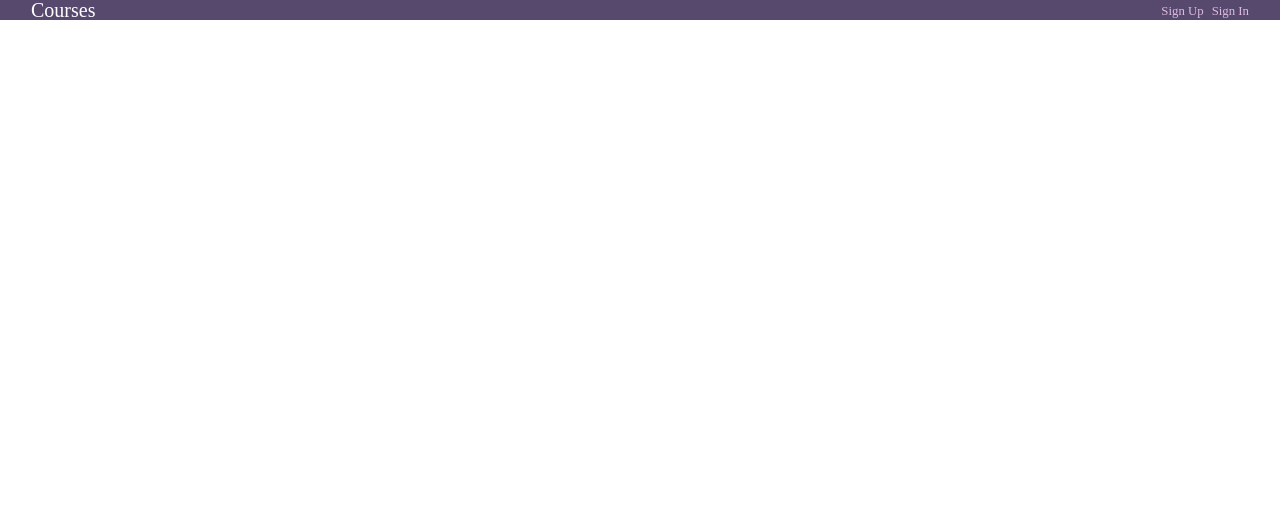
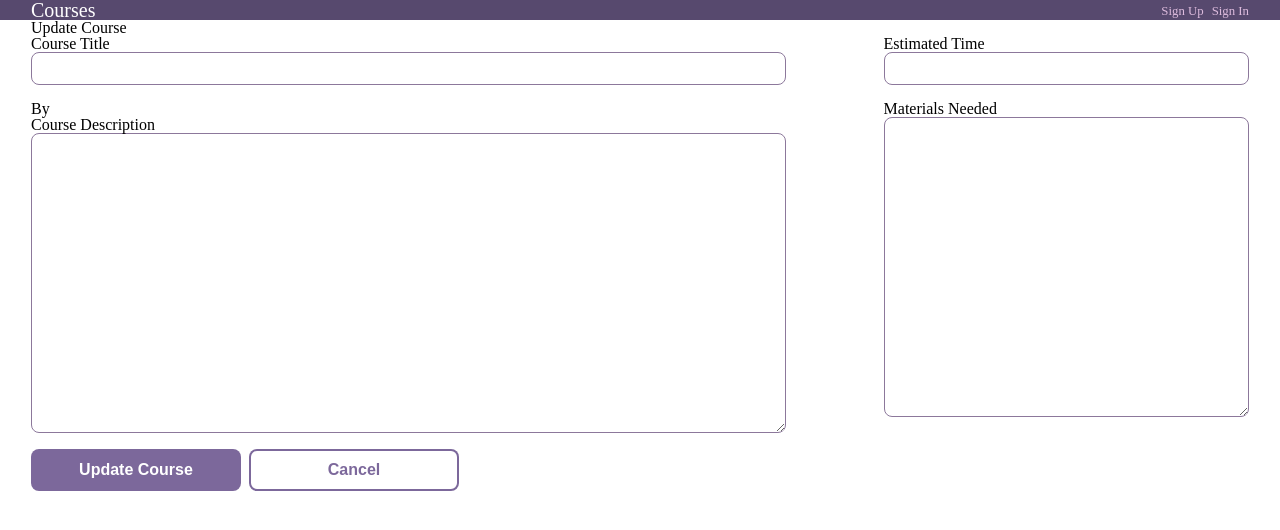
Before and after one commit to dmcote-1991/full-stack-app, a React (Vite) app in the folder client/: page /courses/1/update in a window 1280 px wide. Shown: the top 530 px of the page. Built offline with nearby package versions, Linux system fonts and the light colour scheme; no server answers.

Commit message:
Add UpdateCourse component

```diff
--- a/client/src/App.jsx
+++ b/client/src/App.jsx
@@ -3,6 +3,7 @@ import Header from "./components/Header";
 import Courses from "./components/Courses";
 import CourseDetail from "./components/CourseDetail";
 import CreateCourse from "./components/CreateCourse";
+import UpdateCourse from "./components/UpdateCourse";
 import UserSignIn from "./components/UserSignIn";
 import UserSignUp from "./components/UserSignUp";
 
@@ -14,6 +15,7 @@ const App = () => {
         <Route path="/" element={<Courses />} />
         <Route path="/courses/:id" element={<CourseDetail />} />
         <Route path="/courses/create" element={<CreateCourse />} />
+        <Route path="/courses/:id/update" element={<UpdateCourse />} />
         <Route path="/signin" element={<UserSignIn />} />
         <Route path="/signup" element={<UserSignUp />} />
       </Routes>
--- /dev/null
+++ b/client/src/components/UpdateCourse.jsx
@@ -0,0 +1,123 @@
+import { useState, useEffect } from "react";
+import { useParams, useNavigate } from "react-router-dom";
+
+const UpdateCourse = () => {
+  const { id } = useParams();
+  const navigate = useNavigate();
+  const [course, setCourse] = useState({
+    title: "",
+    description: "",
+    estimatedTime: "",
+    materialsNeeded: "",
+    user: {},
+  });
+
+  useEffect(() => {
+    const fetchCourseDetails = async () => {
+      try {
+        const response = await fetch(`http://localhost:5000/api/courses/${id}`);
+        if (response.ok) {
+          const data = await response.json();
+          setCourse(data);
+        } else {
+          throw new Error("Failed to fetch course details");
+        }
+      } catch (error) {
+        console.error("Error fetching course:", error);
+      }
+    };
+    fetchCourseDetails();
+  }, [id]);
+
+  const handleChange = (e) => {
+    const { name, value } = e.target;
+    setCourse((prevCourse) => ({ ...prevCourse, [name]: value }));
+  };
+
+  const handleSubmit = async (e) => {
+    e.preventDefault();
+    try {
+      const response = await fetch(`http://localhost:5000/api/courses/${id}`, {
+        method: "PUT",
+        headers: {
+          "Content-Type": "application/json",
+        },
+        body: JSON.stringify(course),
+      });
+
+      if (response.ok) {
+        navigate(`/courses/${id}`);
+      } else {
+        throw new Error("Failed to update course");
+      }
+    } catch (error) {
+      console.error("Error updating course:", error);
+    }
+  };
+
+  return (
+    <main>
+      <div className="wrap">
+        <h2>Update Course</h2>
+        <form onSubmit={handleSubmit}>
+          <div className="main--flex">
+            <div>
+              <label htmlFor="courseTitle">Course Title</label>
+              <input
+                id="courseTitle"
+                name="courseTitle"
+                type="text"
+                value={course.title}
+                onChange={handleChange}
+              />
+
+              <p>
+                By {course.user.firstName} {course.user.lastName}
+              </p>
+
+              <label htmlFor="courseDescription">Course Description</label>
+              <textarea
+                id="courseDescription"
+                name="courseDescription"
+                value={course.description}
+                onChange={handleChange}
+              />
+            </div>
+            <div>
+              <label htmlFor="estimatedTime">Estimated Time</label>
+              <input
+                id="estimatedTime"
+                name="estimatedTime"
+                type="text"
+                value={course.estimatedTime}
+                onChange={handleChange}
+              />
+
+              <label htmlFor="materialsNeeded">Materials Needed</label>
+              <textarea
+                id="materialsNeeded"
+                name="materialsNeeded"
+                value={course.materialsNeeded}
+                onChange={handleChange}
+              />
+            </div>
+          </div>
+          <button className="button" type="submit">
+            Update Course
+          </button>
+          <button
+            className="button button-secondary"
+            onClick={(e) => {
+              e.preventDefault();
+              navigate(`/courses/${id}`);
+            }}
+          >
+            Cancel
+          </button>
+        </form>
+      </div>
+    </main>
+  );
+};
+
+export default UpdateCourse;
```
